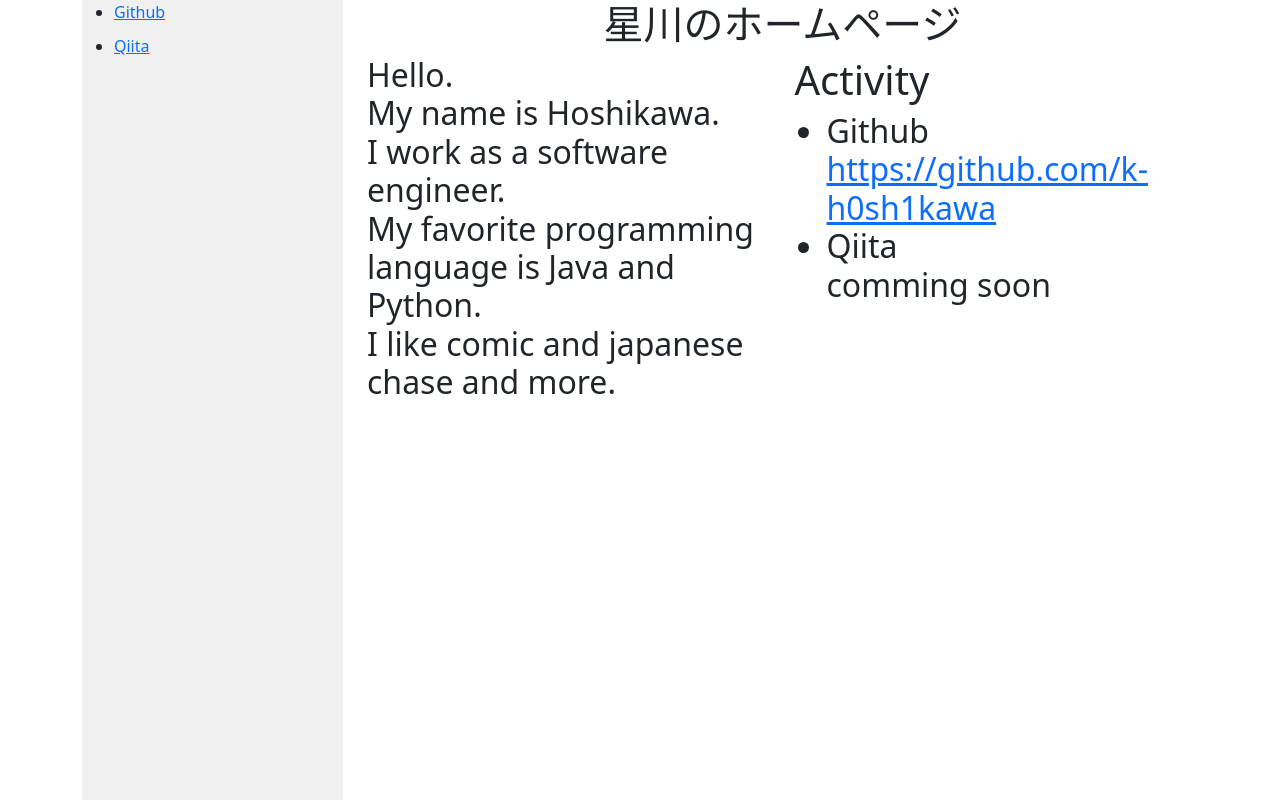
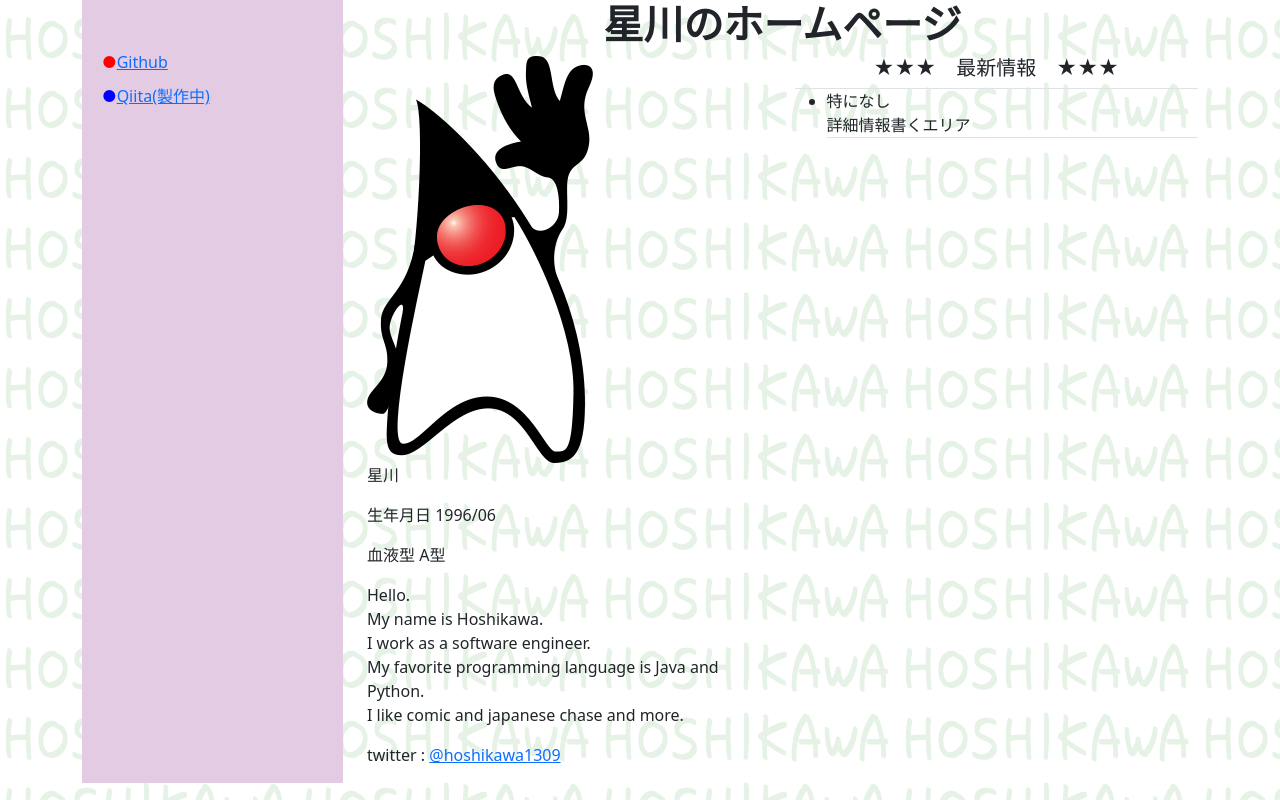
Before and after one commit to k-h0shikawa/k-h0shikawa.github.io, a plain HTML site: page index.html in a window 1280 px wide. Drawn offline with nearby package versions, Linux system fonts and the light colour scheme.

Commit message:
add backgraund

```diff
--- a/css/style.css
+++ b/css/style.css
@@ -1,8 +1,28 @@
 #side-menu {
-    height: 100vh;
-    background-color: #F0F0F0;
+    height: 100%;
+    /* width: 100%; */
+    padding-top: 50px;
+    padding-left: 20px;
+    background-color: #E3CCE3;
+
 }
 
-ul#Activity li{
+body{
+    background-image: url("../image/backgrand_image.png");
+}
+
+.activity{
     margin-bottom: 10px;
 }
+
+.circle{
+    display: inline;
+}
+
+.circle0{
+    color: red;
+}
+
+.circle1{
+    color: blue;
+}
--- a/index.html
+++ b/index.html
@@ -14,34 +14,40 @@
   <body>
     <div class="container">
         <div class="row">
-            <div class="col-md-3">
-                <div  id="side-menu">
-                    <ul id="Activity">
-                        <li><a href="#">Github</a></li>
-                        <li><a href="#">Qiita</a></li>
-                    </ul>
+            <div class="col-md-3 side-menu">
+                <div id="side-menu">
+                    <div class="activity"><p class="circle circle0">●</p><a href="https://github.com/k-h0sh1kawa">Github</a></div>
+                    <div class="activity"><p class="circle circle1">●</p><a href="#">Qiita(製作中)</a></div>
                 </div>
             </div>
             <div class="col-md-9">
                 <div class="text-center">
-                    <h1>星川のホームページ</h1>
+                    <h1><strong>星川のホームページ</strong></h1>
                 </div>
                 <div class="row">
                     <div div class="col-md-6">
-                        <p class="h2">Hello.<br>
+                        <img src="image/Duke.png">
+                        <p>星川</p>
+                        <p>生年月日 1996/06</p>
+                        <p>血液型 A型</p>
+                        <p>Hello.<br>
                         My name is Hoshikawa.<br>
                         I work as a software engineer.<br>
                         My favorite programming language is Java and Python.<br>
                         I like comic and japanese chase and more.</p>
+
+                        <p>twitter : <a href="https://twitter.com/hoshikawa1309"> @hoshikawa1309 </a></p>
                     </div>
                     <div class="col-md-6">
-                        <h1>Activity</h1>
+                        <div class="text-center border-bottom">
+                            <h5>★★★　最新情報　★★★</h5>
+                        </div>
                         <div>
-                            <ul class="h2">
-                                <li>Github</li>
-                                <a href="https://github.com/k-h0sh1kawa">https://github.com/k-h0sh1kawa</a>
-                                <li>Qiita</li>
-                                comming soon
+                            <ul>
+                                <li>特になし</li>
+                                <div class="border-bottom">
+                                    詳細情報書くエリア
+                                </div>
                             </ul>
                         </div>
                     </div>
@@ -49,16 +55,6 @@
             </div>
         </div>
     </div>
-
-    <!-- Optional JavaScript; choose one of the two! -->
-
-    <!-- Option 1: Bootstrap Bundle with Popper -->
     <script src="https://cdn.jsdelivr.net/npm/bootstrap@5.0.2/dist/js/bootstrap.bundle.min.js" integrity="sha384-MrcW6ZMFYlzcLA8Nl+NtUVF0sA7MsXsP1UyJoMp4YLEuNSfAP+JcXn/tWtIaxVXM" crossorigin="anonymous"></script>
-
-    <!-- Option 2: Separate Popper and Bootstrap JS -->
-    <!--
-    <script src="https://cdn.jsdelivr.net/npm/@popperjs/core@2.9.2/dist/umd/popper.min.js" integrity="sha384-IQsoLXl5PILFhosVNubq5LC7Qb9DXgDA9i+tQ8Zj3iwWAwPtgFTxbJ8NT4GN1R8p" crossorigin="anonymous"></script>
-    <script src="https://cdn.jsdelivr.net/npm/bootstrap@5.0.2/dist/js/bootstrap.min.js" integrity="sha384-cVKIPhGWiC2Al4u+LWgxfKTRIcfu0JTxR+EQDz/bgldoEyl4H0zUF0QKbrJ0EcQF" crossorigin="anonymous"></script>
-    -->
   </body>
 </html>
```
Also changed, not shown: image/Duke.png (added), image/backgrand_image.png (added), 2 other files.
